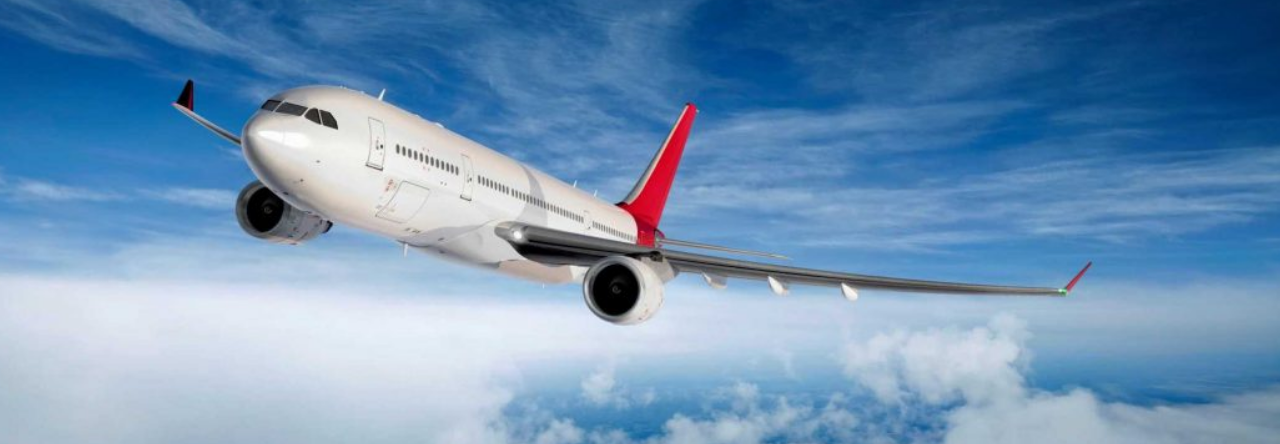
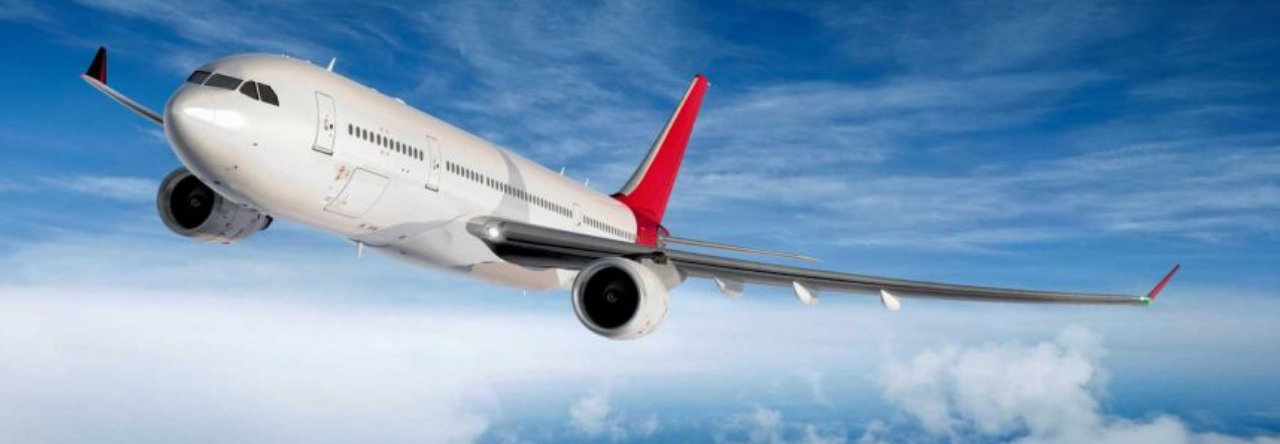
Before and after one commit to alu0101049069/alu0101049069.github.io, a plain HTML site: page index.html in a window 1280 px wide. Shown: the part 151-595 px from the top of the page. Drawn offline with Linux system fonts and the light colour scheme.

Commit message:
Update style.css

```diff
--- a/style.css
+++ b/style.css
@@ -8,8 +8,12 @@
     width: 100%;
     background-image: url(background.jpg);
     height: 100vh;
-    background-size: cover;
-    background-position: center;
+    background-size: 1700px;
+    background-repeat: no-repeat;
+    background-position:center;
+
+
+
 }
 
 .navbar{
```
